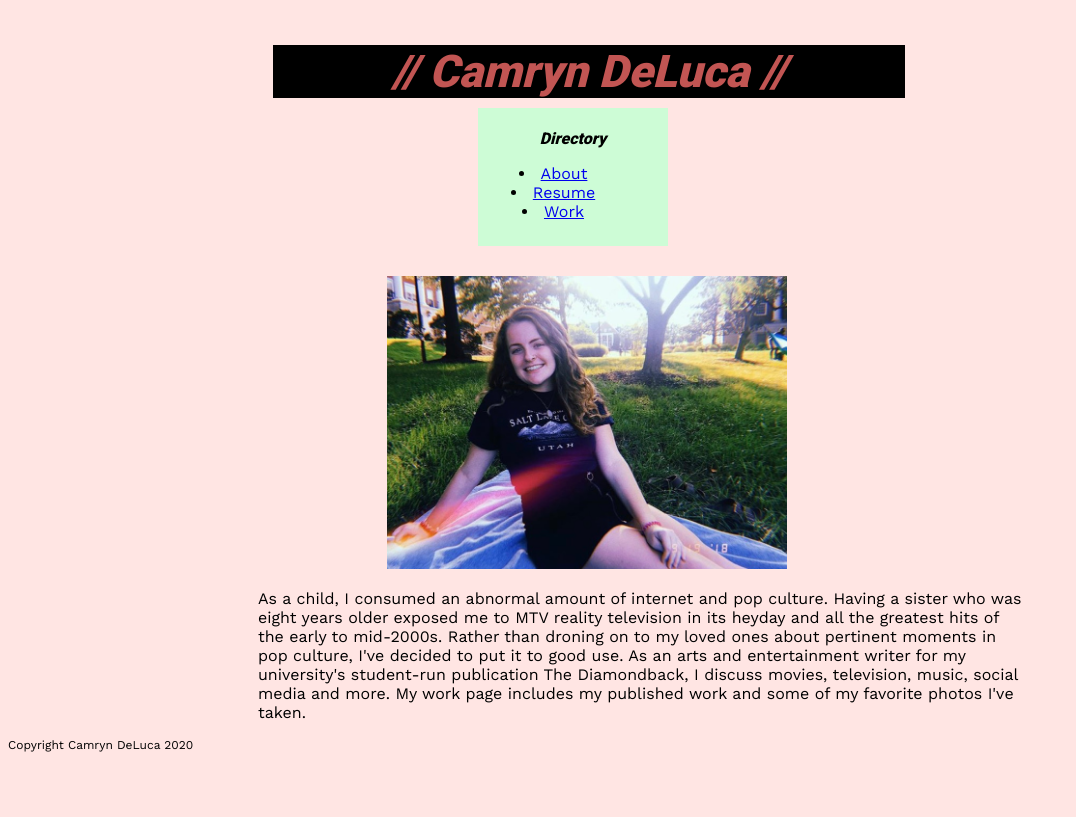
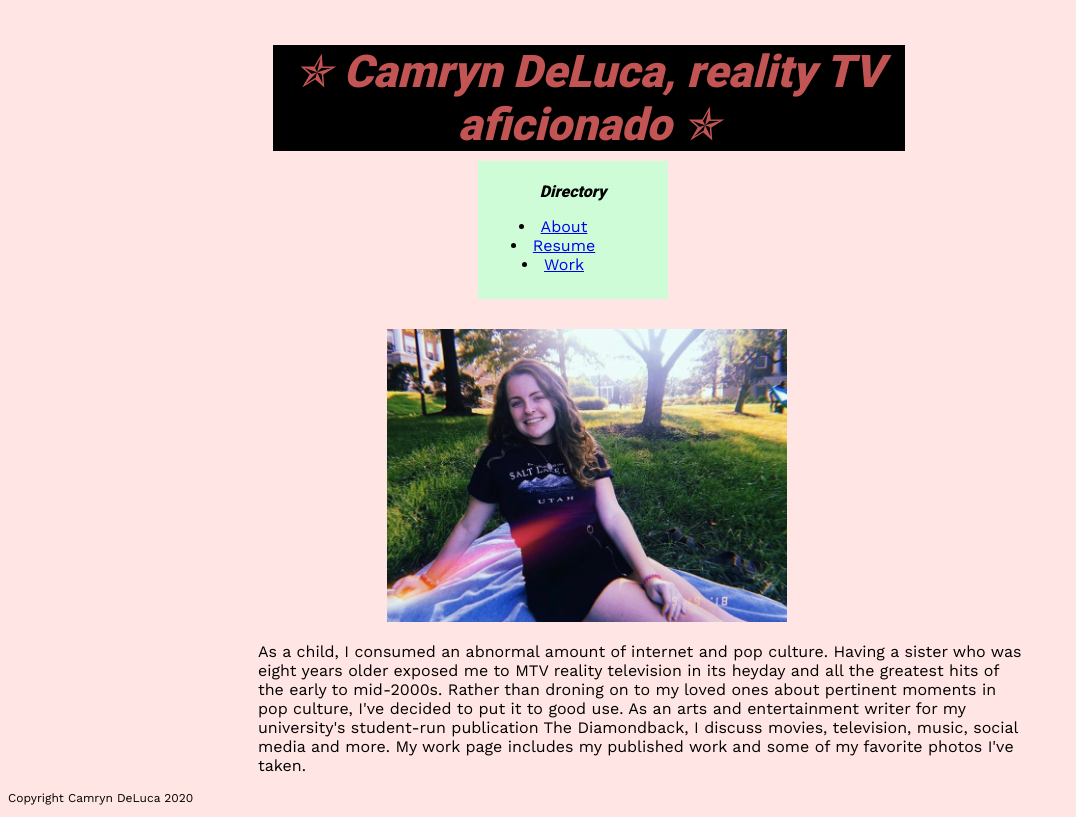
Before and after one commit to camryndeluca/camryndeluca.github.io, a plain HTML site: page about.html in a window 1280 px wide. Shown: the whole page, without its empty margins (0-1076 px from the left). Drawn offline with nearby package versions, Linux system fonts and the light colour scheme.

Commit message:
changed brand

```diff
--- a/about.html
+++ b/about.html
@@ -3,7 +3,7 @@
   <head>
     <link rel="stylesheet" type="text/css" href="styles.css" media="screen"/>
     <link href="https://fonts.googleapis.com/css?family=Roboto:900|Work+Sans&display=swap" rel="stylesheet">
-<p class="banner">// Camryn DeLuca //</p>
+<p class="banner">✯ Camryn DeLuca, reality TV aficionado ✯</p>
 
 <div class="entiredirectory">
     <ul class="directory"> Directory </ul>
```
Also changed, not shown: resume.html (+1 -1 lines), work.html (+1 -1 lines), 1 other file.
